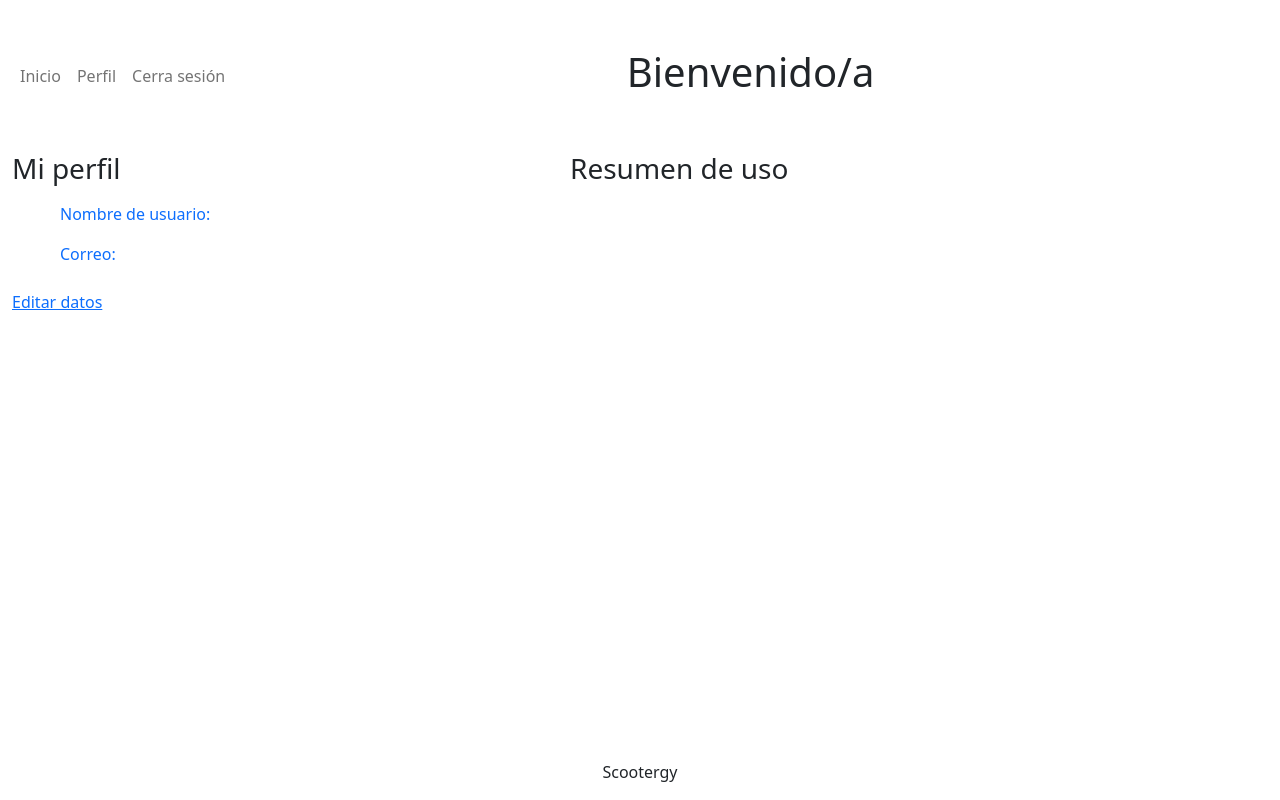
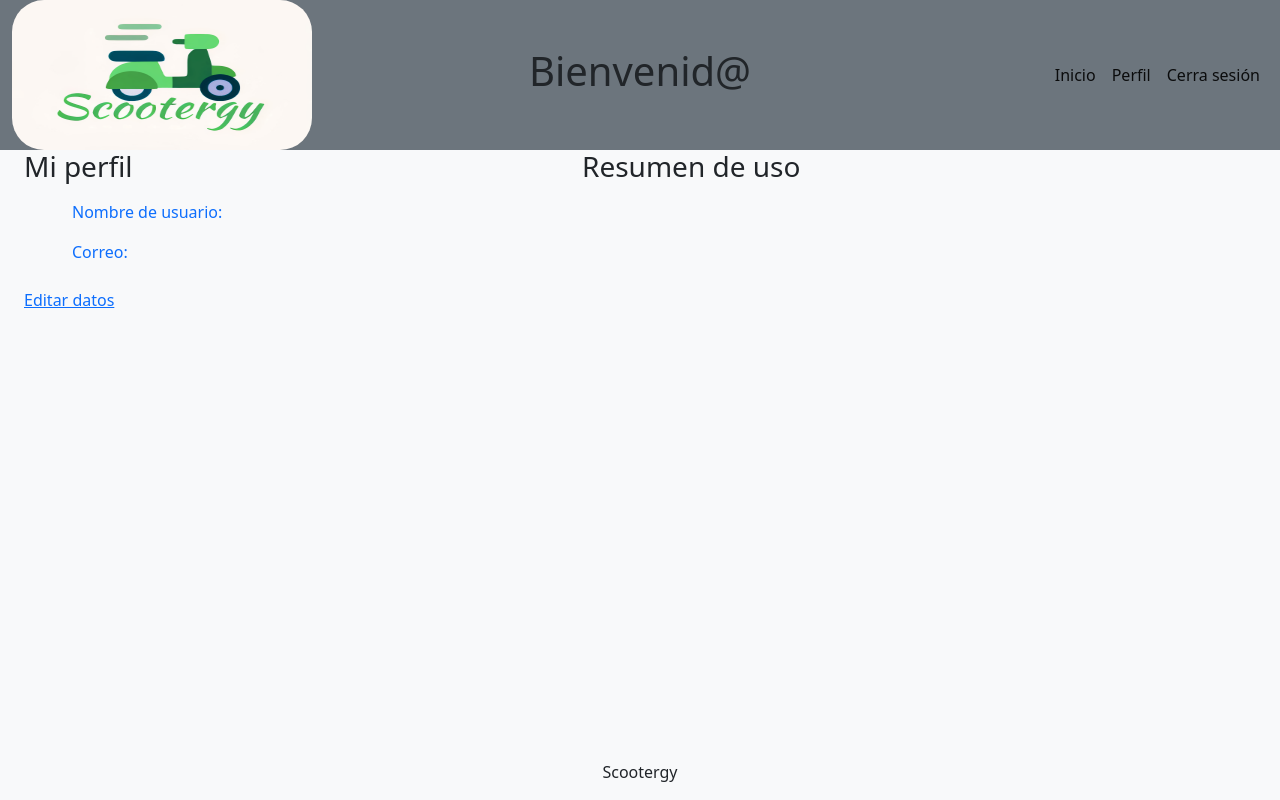
Before and after one commit to DarkUsagi13/Projecto_Integrado, an Angular app in the folder Scootergy_frontend/: page /perfil in a window 1280 px wide. Built offline with nearby package versions, Linux system fonts and the light colour scheme; no server answers; sample sign-in values are in the browser's storage.

Commit message:
Bootstrap login, registro y home

```diff
--- a/Scootergy_frontend/src/app/conexiones-modal/conexiones-modal.component.html
+++ b/Scootergy_frontend/src/app/conexiones-modal/conexiones-modal.component.html
@@ -21,7 +21,7 @@
   </div>
   <div class="modal-footer">
     <button *ngIf="puesto.disponible" type="button" class="btn btn-success" (click)="setConexion()" [disabled]="formulario.invalid">Conectar</button>
-<!--    <button *ngIf="!puesto.disponible" type="button" class="btn btn-danger" (click)="desconectar()">Desconectar</button>-->
+    <button *ngIf="!puesto.disponible" type="button" class="btn btn-danger" (click)="desconectar()">Desconectar</button>
     <button type="button" class="btn btn-secondary" (click)="activeModal.dismiss()">Cancelar</button>
   </div>
 </div>
--- a/Scootergy_frontend/src/app/conexiones-modal/conexiones-modal.component.ts
+++ b/Scootergy_frontend/src/app/conexiones-modal/conexiones-modal.component.ts
@@ -58,9 +58,10 @@ export class ConexionesModalComponent {
     this.patineteService.setPatineteSeleccionado(this.patinete)
   }
 
-  // desconectar() {
-  //   this.puesto.disponible = true;
-  //   this.estacionService.putPuesto(this.puesto.id, this.puesto)
-  // }
+  desconectar() {
+    this.puesto.disponible = true;
+    console.log(this.conexion)
+    this.estacionService.putPuesto(this.puesto.id, this.puesto)
+  }
 
 }
--- a/Scootergy_frontend/src/app/home/home.component.html
+++ b/Scootergy_frontend/src/app/home/home.component.html
@@ -18,7 +18,7 @@
         <div class="col-3 d-flex justify-content-center align-items-center" *ngFor="let puesto of puestos">
           <tr class="d-block w-100">
             <td *ngIf="puesto.disponible" class="d-block w-100 btn btn-success py-5" (click)="open(puesto)">Disponible</td>
-            <td *ngIf="!puesto.disponible" class="d-block w-100 btn btn-danger disabled py-5">No disponible</td>
+            <td *ngIf="!puesto.disponible" class="d-block w-100 btn btn-danger py-5" (click)="open(puesto)">No disponible</td>
           </tr>
         </div>
       </div>
@@ -26,7 +26,7 @@
     </table>
   </div>
 
-  <div *ngIf="!mostrarDatos">
+  <div class="m-5" *ngIf="!mostrarDatos">
     <h3 class="text-center">No tienes ningún patinete, ¡Agrega uno!</h3>
     <div class="container d-flex justify-content-center">
       <a [routerLink]='["/registrar_patinete"]' type="button" class="btn btn-success p-1">Agregar</a>
--- a/Scootergy_frontend/src/app/login/login.component.html
+++ b/Scootergy_frontend/src/app/login/login.component.html
@@ -5,36 +5,81 @@
   <meta name="viewport"
         content="width=device-width, user-scalable=no, initial-scale=1.0, maximum-scale=1.0, minimum-scale=1.0">
   <meta http-equiv="X-UA-Compatible" content="ie=edge">
-  <link rel="preconnect" href="https://picsum.photos">
   <title>Iniciar sesión</title>
 </head>
-<body class="bg-black">
-<div class="container-fluid">
-  <div class="d-flex justify-content-center m-5 py-5">
-    <img ngSrc="https://picsum.photos/id/237/200/200" width="500" height="300" alt="" priority>
+<body>
+<div class="container-fluid row">
+  <div class="d-flex justify-content-center">
+        <img class="rounded-5"
+             ngSrc="https://www.creativefabrica.com/wp-content/uploads/2021/04/12/Electric-scooter-logo-design-vector-icon-Graphics-10726103-1-1-580x387.jpg"
+             width="100"
+             height="100" alt="" style="width: 500px; height: 200px;">
   </div>
-  <div class="container">
+  <div class="d-flex justify-content-center">
         <form [formGroup]="logInForm" (ngSubmit)="onSubmit(logInForm.value)">
           <div class="row row py-2 g-3 align-items-center">
             <div class="col-auto">
-          <label class="col-form-label">Nombre de usuario: </label>
-        </div>
-        <div class="col-auto">
-          <input class="form-control" formControlName="username" type="text">
+              <input class="form-control border-0 border-bottom m-2 rounded-0" formControlName="username" type="text"
+                     placeholder="Nombre de usuario">
             </div>
           </div>
           <div class="row row py-2 g-3 align-items-center">
-        <div class="col-auto">
-          <label class="col-form-label">Contraseña: </label>
-        </div>
-        <div class="col-auto">
-          <input class="form-control" formControlName="password" type="text">
+            <div class="col-auto form-floating">
+              <input id="password" class="form-control border-0 border-bottom rounded-0" formControlName="password" type="password"
+                     placeholder="Contraseña">
+              <label for="password">Contraseña</label>
             </div>
           </div>
+          <div class="m-2 mb-5">
             <button class="btn btn-primary" [disabled]="logInForm.invalid">Iniciar sesión</button>
-      <a [routerLink]="['/registro']">Registrarse</a>
+          </div>
+          <div class="m-2">
+            <a [routerLink]="['/registro']">No tienes una cuenta?</a>
+          </div>
         </form>
   </div>
+  <div class="d-flex justify-content-center">
+        <footer class="row footer m-5">
+          <div class="">
+            <span class="text-muted">Scootergy, todos los derechos reservados.</span>
+          </div>
+        </footer>
+  </div>
+  <!--  <div class="row d-flex align-items-center">-->
+<!--    <img class="rounded-5"-->
+<!--         ngSrc="https://www.creativefabrica.com/wp-content/uploads/2021/04/12/Electric-scooter-logo-design-vector-icon-Graphics-10726103-1-1-580x387.jpg"-->
+<!--         width="100"-->
+<!--         height="100" alt="" style="width: 500px; height: 200px;">-->
+<!--  </div>-->
+<!--  <div class="row d-flex justify-content-center">-->
+<!--    <form [formGroup]="logInForm" (ngSubmit)="onSubmit(logInForm.value)">-->
+<!--      <div class="row row py-2 g-3 align-items-center">-->
+<!--        <div class="col-auto">-->
+<!--          <input class="form-control border-0 border-bottom m-2 rounded-0" formControlName="username" type="text"-->
+<!--                 placeholder="Nombre de usuario">-->
+<!--        </div>-->
+<!--      </div>-->
+<!--      <div class="row row py-2 g-3 align-items-center">-->
+<!--        <div class="col-auto">-->
+<!--          <input class="form-control border-0 border-bottom m-2 rounded-0" formControlName="password" type="password"-->
+<!--                 placeholder="Contraseña">-->
+<!--        </div>-->
+<!--      </div>-->
+<!--      <div class="m-2 mb-5">-->
+<!--        <button class="btn btn-primary" [disabled]="logInForm.invalid">Iniciar sesión</button>-->
+<!--      </div>-->
+<!--      <div class="m-2">-->
+<!--        <a [routerLink]="['/registro']">No tienes una cuenta?</a>-->
+<!--      </div>-->
+<!--    </form>-->
+<!--  </div>-->
+<!--  <div class="row">-->
+<!--    <footer class="row footer m-5">-->
+<!--      <div class="">-->
+<!--        <span class="text-muted">Scootergy, todos los derechos reservados.</span>-->
+<!--      </div>-->
+<!--    </footer>-->
+<!--  </div>-->
 </div>
 </body>
 </html>
--- a/Scootergy_frontend/src/app/registro/registro.component.html
+++ b/Scootergy_frontend/src/app/registro/registro.component.html
@@ -26,7 +26,7 @@
       </div>
       <div class="">
         <div class="col-4">
-          <input class="form-control border-0 border-bottom m-4 rounded-0" formControlName="password" type="text" placeholder="Contraseña">
+          <input class="form-control border-0 border-bottom m-4 rounded-0" formControlName="password" type="password" placeholder="Contraseña">
         </div>
       </div>
       <button class="btn btn-primary mt-3" [disabled]="formulario.invalid">Registrarse</button>
--- a/Scootergy_frontend/src/app/template/template.component.html
+++ b/Scootergy_frontend/src/app/template/template.component.html
@@ -5,49 +5,46 @@
   <meta name="viewport" content="width=device-width, initial-scale=1">
   <title>Hello, world!</title>
 </head>
-<body>
-<header>
-  <!-- Navbar -->
-  <nav class="navbar navbar-expand-lg navbar-light bg-white py-5">
+<body class="bg-light vh-100">
+<header class="bg-secondary">
   <div class="container-fluid">
-      <button
-        class="navbar-toggler"
-        type="button"
-        data-mdb-toggle="collapse"
-        data-mdb-target="#navbarExample01"
-        aria-controls="navbarExample01"
-        aria-expanded="false"
-        aria-label="Toggle navigation"
-      >
-        <i class="fas fa-bars"></i>
-      </button>
-      <div class="collapse navbar-collapse" id="navbarExample01">
-        <ul class="navbar-nav">
-          <li class="nav-item active">
-            <a [routerLink]='[""]' class="nav-link" aria-current="page">Inicio</a>
+    <div class="d-flex align-items-center">
+      <div class="col-4">
+        <a [routerLink]="['/']">
+          <img class="rounded-5" ngSrc="assets/logo_scootergy_1600.png" width="100"
+               height="100" alt="" style="width: 300px; height: 150px;">
+        </a>
+      </div>
+      <div class="col-4 d-flex justify-content-center">
+        <h1><a>Bienvenid@ {{usuario.username}}</a></h1>
+      </div>
+      <div class="col-4 d-flex justify-content-end">
+        <nav class="navbar navbar-expand-lg navbar-light">
+          <ul class="navbar-nav ms-auto mb-2 mb-lg-0">
+            <li class="nav-item">
+              <a [routerLink]="['/']" class="nav-link active" aria-current="page" href="#">Inicio</a>
             </li>
             <li class="nav-item">
-            <a [routerLink]='["/perfil/"]' class="nav-link">Perfil</a>
+              <a [routerLink]="['perfil']" class="nav-link active">Perfil</a>
             </li>
             <li class="nav-item">
-            <a (click)="logOut()" class="nav-link">Cerra sesión</a>
+              <a (click)="logOut()" class="nav-link active">Cerra sesión</a>
             </li>
           </ul>
-        <div class="mx-auto">
-          <h1>Bienvenido/a {{usuario.username}}</h1>
+        </nav>
       </div>
     </div>
   </div>
-  </nav>
-  <!-- Navbar -->
 </header>
 
 <main>
+  <div class="container-fluid">
     <ng-content>
 
     </ng-content>
+  </div>
 </main>
-<footer class="fixed-bottom d-flex justify-content-center">
+<footer class="fixed-bottom d-flex justify-content-center align-content-end">
   <p>Scootergy</p>
 </footer>
 </body>
```
Also changed, not shown: 1 other file (tests, documents, lock files or other folders). Lines whose indentation alone changed are shown as unchanged.
